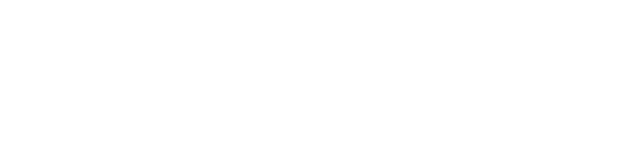
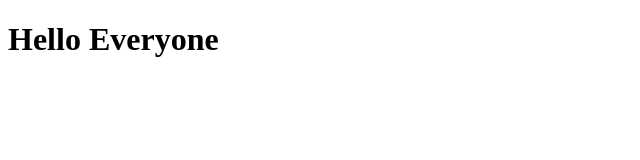
Before and after one commit to nilishalu/GHW-Git-Hands-on, a plain HTML site: page index.html in a window 1280 px wide. Shown: the whole page, without its empty margins (0-640 px from the left). Drawn offline with Linux system fonts and the light colour scheme.

Commit message:
named html page GHW

```diff
--- a/index.html
+++ b/index.html
@@ -4,7 +4,9 @@
     <meta charset="UTF-8" />
     <meta http-equiv="X-UA-Compatible" content="IE=edge" />
     <meta name="viewport" content="width=device-width, initial-scale=1.0" />
-    <title>Document</title>
+    <title>Global Hack Week</title>
   </head>
-  <body></body>
+  <body>
+    <h1>Hello Everyone</h1>
+  </body>
 </html>
```
